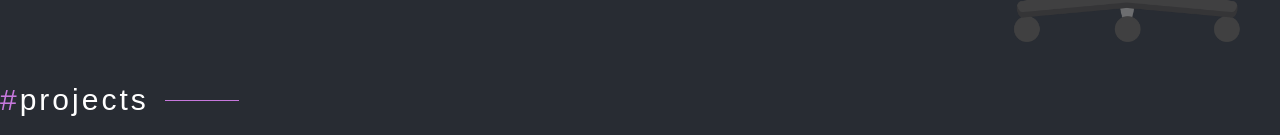
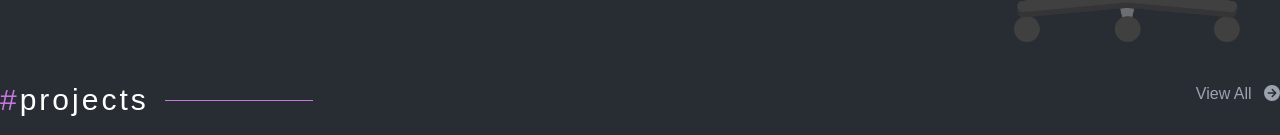
Before and after one commit to Dawood-Ahmed19/Portfolio, a Vue app: page / in a window 1280 px wide. Shown: the part 662-797 px from the top of the page. Built offline with nearby package versions, Linux system fonts and the light colour scheme.

Commit message:
feat: add Work Section

```diff
--- a/src/Sections/Work/Work.vue
+++ b/src/Sections/Work/Work.vue
@@ -1,13 +1,26 @@
-<script setup></script>
+<script setup>
+import { RouterLink } from "vue-router";
+import { FontAwesomeIcon } from "@fortawesome/vue-fontawesome";
+import { faArrowCircleRight } from "@fortawesome/free-solid-svg-icons/faArrowCircleRight";
+</script>
 
 <template>
   <section class="container w-[calc(100% - 2rem)] m-auto">
-    <div class="flex">
-      <h1
-        class="text-white text-3xl tracking-widest relative after:content-[''] after:absolute after:top-1/2 after:ml-4 after:w-1/2 after:h-px after:bg-mainPink"
-      >
-        <span class="text-mainPink">#</span>projects
-      </h1>
+    <div class="flex flex-col">
+      <span class="flex flex-row justify-between w-full">
+        <h1
+          class="text-white text-3xl inline-block align-middle tracking-widest relative after:content-[''] after:absolute after:top-1/2 after:ml-4 after:w-full after:h-px after:bg-mainPink"
+        >
+          <span class="text-mainPink">#</span>projects
+        </h1>
+        <RouterLink
+          class="align-middle inline-block text-gray-400 hover:text-white"
+          to="/work"
+          >View All <FontAwesomeIcon class="ml-2" :icon="faArrowCircleRight"
+        /></RouterLink>
+      </span>
+
+      <span> </span>
     </div>
   </section>
 </template>
--- /dev/null
+++ b/src/components/ProjectCard/ProjectCard.vue
@@ -0,0 +1,3 @@
+<script setup></script>
+
+<template></template>
```
